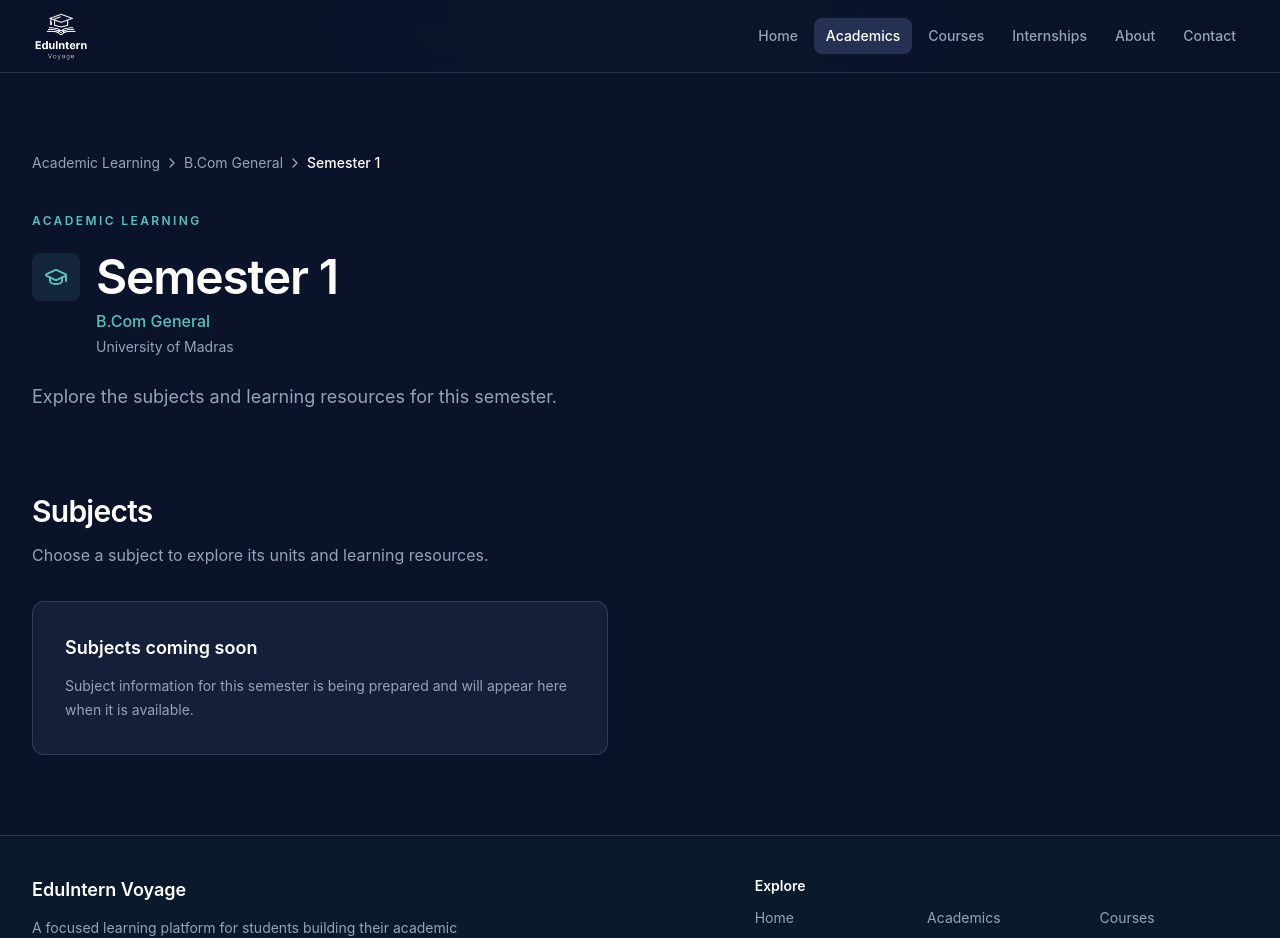
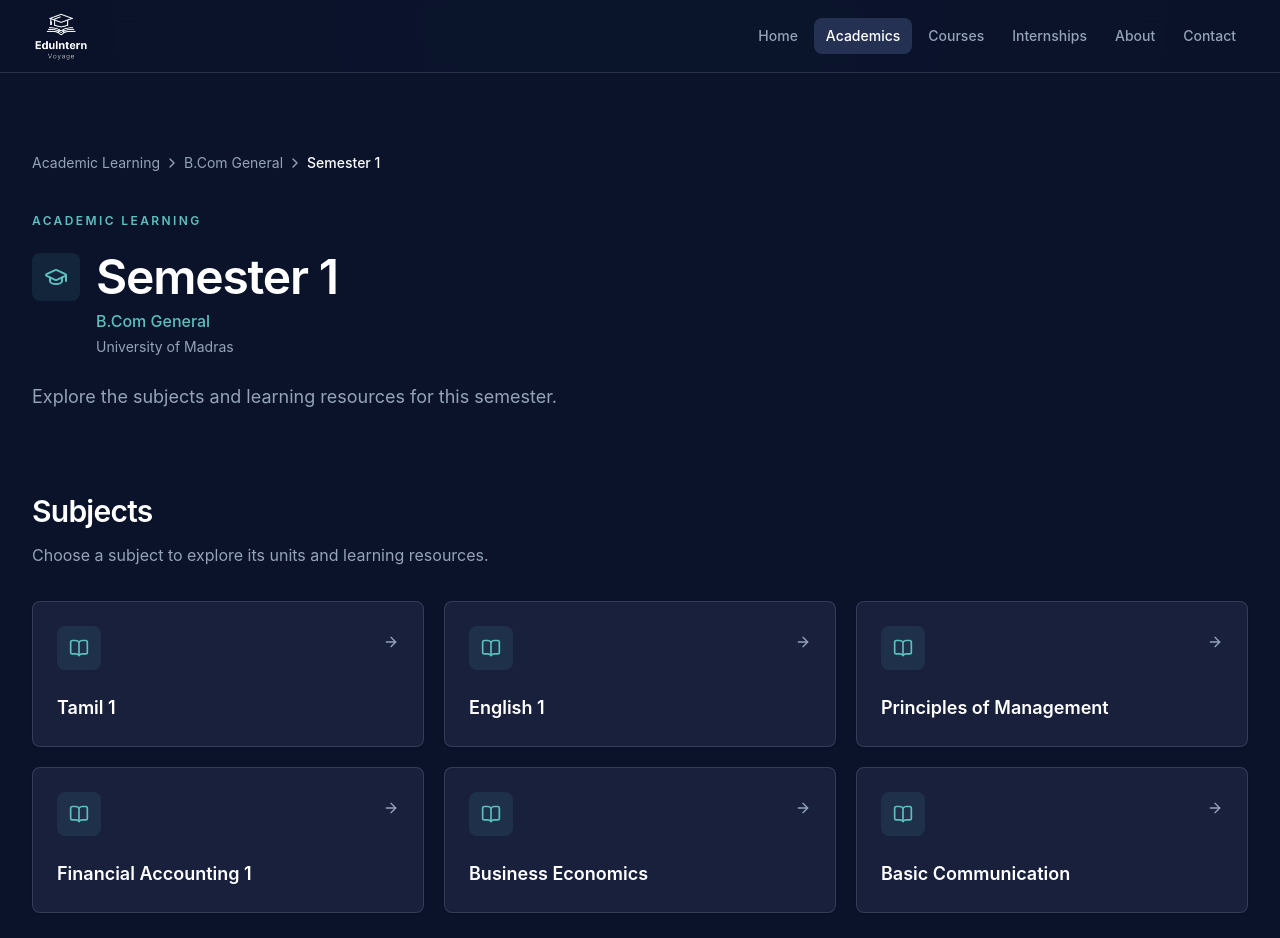
Before and after one commit to dheeraj-x-7/eduintern-voyage, a React (Vite) app: page /academics/b-com-general/semester/semester-1 in a window 1280 px wide. Shown: the top 938 px of the page. Built offline with nearby package versions, Linux system fonts and the light colour scheme.

Commit message:
feat: add semester 1 academic content data

```diff
--- a/src/data/academic/universityOfMadras.ts
+++ b/src/data/academic/universityOfMadras.ts
@@ -1,7 +1,169 @@
-import type { Program, Semester, University } from '@/types/academic'
+import type { LearningMaterial, Program, Semester, Subject, Unit, University } from '@/types/academic'
 
 const universityId = 'university-of-madras'
 const programId = 'b-com-general'
+
+function video(
+  id: string,
+  unitId: string,
+  title: string,
+  url: string,
+  label: string,
+): LearningMaterial {
+  return {
+    id,
+    slug: id,
+    title,
+    kind: 'video',
+    accessLevel: 'public',
+    url,
+    label,
+    unitId,
+  }
+}
+
+function unit(
+  subjectId: string,
+  number: number,
+  learningMaterials: LearningMaterial[] = [],
+): Unit {
+  const unitId = `${subjectId}-unit-${number}`
+
+  return {
+    id: unitId,
+    slug: `unit-${number}`,
+    title: `Unit ${number}`,
+    subjectId,
+    learningMaterials,
+  }
+}
+
+const tamilId = 'tamil-1'
+const englishId = 'english-1'
+const managementId = 'principles-of-management'
+const accountingId = 'financial-accounting-1'
+const economicsId = 'business-economics'
+const communicationId = 'basic-communication'
+
+const tamilUnit1Id = `${tamilId}-unit-1`
+const englishUnit1Id = `${englishId}-unit-1`
+const englishUnit2Id = `${englishId}-unit-2`
+const managementUnit1Id = `${managementId}-unit-1`
+const managementUnit2Id = `${managementId}-unit-2`
+const managementUnit3Id = `${managementId}-unit-3`
+const managementUnit4Id = `${managementId}-unit-4`
+const managementUnit5Id = `${managementId}-unit-5`
+const economicsUnit1Id = `${economicsId}-unit-1`
+const economicsUnit2Id = `${economicsId}-unit-2`
+const economicsUnit3Id = `${economicsId}-unit-3`
+const economicsUnit4Id = `${economicsId}-unit-4`
+
+const subjects: Subject[] = [
+  {
+    id: tamilId,
+    slug: tamilId,
+    title: 'Tamil 1',
+    semesterId: 'semester-1',
+    units: [
+      unit(tamilId, 1, [
+        video('tamil-1-playlist-part-1', tamilUnit1Id, 'Part 1', 'https://youtu.be/MhZPo3UopTk', 'Part 1'),
+      ]),
+    ],
+  },
+  {
+    id: englishId,
+    slug: englishId,
+    title: 'English 1',
+    semesterId: 'semester-1',
+    units: [
+      unit(englishId, 1, [
+        video('english-1-playlist', englishUnit1Id, 'Playlist', 'https://www.youtube.com/playlist?list=PL6wGELjlOXH-nmOydQsUQ6nxnJ0FgCVYH', 'playlist'),
+        video('english-1-unit-1-part-1', englishUnit1Id, 'Part 1', 'https://youtu.be/3SzraYiov9c', 'Part 1'),
+        video('english-1-unit-1-part-2', englishUnit1Id, 'Part 2', 'https://youtu.be/S9D_cjLHAS8', 'Part 2'),
+        video('english-1-unit-1-part-3', englishUnit1Id, 'Part 3', 'https://youtu.be/feVi9J-Tzy0', 'Part 3'),
+        video('english-1-unit-1-part-4', englishUnit1Id, 'Part 4', 'https://youtu.be/44U2CaZXgg0', 'Part 4'),
+      ]),
+      unit(englishId, 2, [
+        video('english-1-unit-2-part-1', englishUnit2Id, 'Part 1', 'https://youtu.be/dXvbL5AH2gA', 'Part 1'),
+      ]),
+    ],
+  },
+  {
+    id: managementId,
+    slug: managementId,
+    title: 'Principles of Management',
+    semesterId: 'semester-1',
+    units: [
+      unit(managementId, 1, [
+        video('principles-management-playlist', managementUnit1Id, 'Playlist', 'https://www.youtube.com/playlist?list=PLFlnfTyz0S0g', 'playlist'),
+        video('principles-management-unit-1-2-mark', managementUnit1Id, '2 mark', 'https://youtu.be/fkvexF5uK_E', '2 mark'),
+        video('principles-management-unit-1-10-mark-part-1', managementUnit1Id, '10 mark Part 1', 'https://youtu.be/RClIpbRQIic', '10 mark Part 1'),
+        video('principles-management-unit-1-10-mark-part-2', managementUnit1Id, '10 mark Part 2', 'https://youtu.be/OC0btmzUDtI', '10 mark Part 2'),
+      ]),
+      unit(managementId, 2, [
+        video('principles-management-unit-2-2-mark', managementUnit2Id, '2 mark', 'https://youtu.be/IHzl-ftLNpM', '2 mark'),
+        video('principles-management-unit-2-10-mark-part-1', managementUnit2Id, '10 mark Part 1', 'https://youtu.be/kFzBT9OEyK0', '10 mark Part 1'),
+        video('principles-management-unit-2-10-mark-part-2', managementUnit2Id, '10 mark Part 2', 'https://youtu.be/3BKbuKHbsQQ', '10 mark Part 2'),
+      ]),
+      unit(managementId, 3, [
+        video('principles-management-unit-3-2-mark', managementUnit3Id, '2 mark', 'https://youtu.be/KUej1aIaAmU', '2 mark'),
+        video('principles-management-unit-3-10-mark-part-1', managementUnit3Id, '10 mark Part 1', 'https://youtu.be/a8cHenJrNJQ', '10 mark Part 1'),
+        video('principles-management-unit-3-10-mark-part-2', managementUnit3Id, '10 mark Part 2', 'https://youtu.be/3BKbuKHbsQQ', '10 mark Part 2'),
+      ]),
+      unit(managementId, 4, [
+        video('principles-management-unit-4-2-mark', managementUnit4Id, '2 mark', 'https://youtu.be/zrRYKKxuAdQ', '2 mark'),
+        video('principles-management-unit-4-10-mark-part-1', managementUnit4Id, '10 mark Part 1', 'https://youtu.be/HZhQYa2_ZrY', '10 mark Part 1'),
+        video('principles-management-unit-4-10-mark-part-2', managementUnit4Id, '10 mark Part 2', 'https://youtu.be/6AMnyRprdRc', '10 mark Part 2'),
+      ]),
+      unit(managementId, 5, [
+        video('principles-management-unit-5-2-mark', managementUnit5Id, '2 mark', 'https://youtu.be/11BvJ8i0GFo', '2 mark'),
+        video('principles-management-unit-5-10-mark-part-1', managementUnit5Id, '10 mark Part 1', 'https://youtu.be/GpEZ8XKEk2M', '10 mark Part 1'),
+        video('principles-management-unit-5-10-mark-part-2', managementUnit5Id, '10 mark Part 2', 'https://youtu.be/0RJIYGBRVCk', '10 mark Part 2'),
+      ]),
+    ],
+  },
+  {
+    id: accountingId,
+    slug: accountingId,
+    title: 'Financial Accounting 1',
+    semesterId: 'semester-1',
+    units: [],
+  },
+  {
+    id: economicsId,
+    slug: economicsId,
+    title: 'Business Economics',
+    semesterId: 'semester-1',
+    units: [
+      unit(economicsId, 1, [
+        video('business-economics-playlist', economicsUnit1Id, 'Playlist', 'https://www.youtube.com/playlist?list=PLK11Pa-3bz5E', 'playlist'),
+        video('business-economics-unit-1-2-mark', economicsUnit1Id, '2 mark', 'https://youtu.be/R8zGKVMHONA', '2 mark'),
+        video('business-economics-unit-1-10-mark-part-1', economicsUnit1Id, '10 mark Part 1', 'https://youtu.be/HhTHEVAq5eA', '10 mark Part 1'),
+        video('business-economics-unit-1-10-mark-part-2', economicsUnit1Id, '10 mark Part 2', 'https://youtu.be/UKfJrGC_Ie8', '10 mark Part 2'),
+      ]),
+      unit(economicsId, 2, [
+        video('business-economics-unit-2-2-marks', economicsUnit2Id, '2 marks', 'https://youtu.be/11nh0hLsOEg', '2 marks'),
+        video('business-economics-unit-2-10-marks-part-1', economicsUnit2Id, '10 marks Part 1', 'https://youtu.be/-gwv22M6th0', '10 marks Part 1'),
+        video('business-economics-unit-2-10-marks-part-2', economicsUnit2Id, '10 marks Part 2', 'https://youtu.be/yDy-MDfGW-g', '10 marks Part 2'),
+      ]),
+      unit(economicsId, 3, [
+        video('business-economics-unit-3-2-mark', economicsUnit3Id, '2 mark', 'https://youtu.be/iDr5oyGANEA', '2 mark'),
+        video('business-economics-unit-3-10-mark-part-1', economicsUnit3Id, '10 mark Part 1', 'https://youtu.be/b7CWyjc4HdE', '10 mark Part 1'),
+        video('business-economics-unit-3-10-mark-part-2', economicsUnit3Id, '10 mark Part 2', 'https://youtu.be/B_9JW3x6tvs', '10 mark Part 2'),
+      ]),
+      unit(economicsId, 4, [
+        video('business-economics-unit-4-2-mark', economicsUnit4Id, '2 mark', 'https://youtu.be/EiAnGakh0bw', '2 mark'),
+      ]),
+    ],
+  },
+  {
+    id: communicationId,
+    slug: communicationId,
+    title: 'Basic Communication',
+    semesterId: 'semester-1',
+    units: [],
+  },
+]
 
 const semesters: Semester[] = Array.from({ length: 6 }, (_, index) => {
   const semesterNumber = index + 1
@@ -12,7 +174,7 @@ const semesters: Semester[] = Array.from({ length: 6 }, (_, index) => {
     slug: semesterId,
     title: `Semester ${semesterNumber}`,
     programId,
-    subjects: [],
+    subjects: semesterNumber === 1 ? subjects : [],
   }
 })
 
--- a/src/types/academic.ts
+++ b/src/types/academic.ts
@@ -7,7 +7,9 @@ export interface LearningMaterial {
   slug: string
   title: string
   kind: LearningMaterialKind
-  access: LearningMaterialAccess
+  accessLevel: LearningMaterialAccess
+  url?: string
+  label?: string
   description?: string
   unitId: string
 }
```
